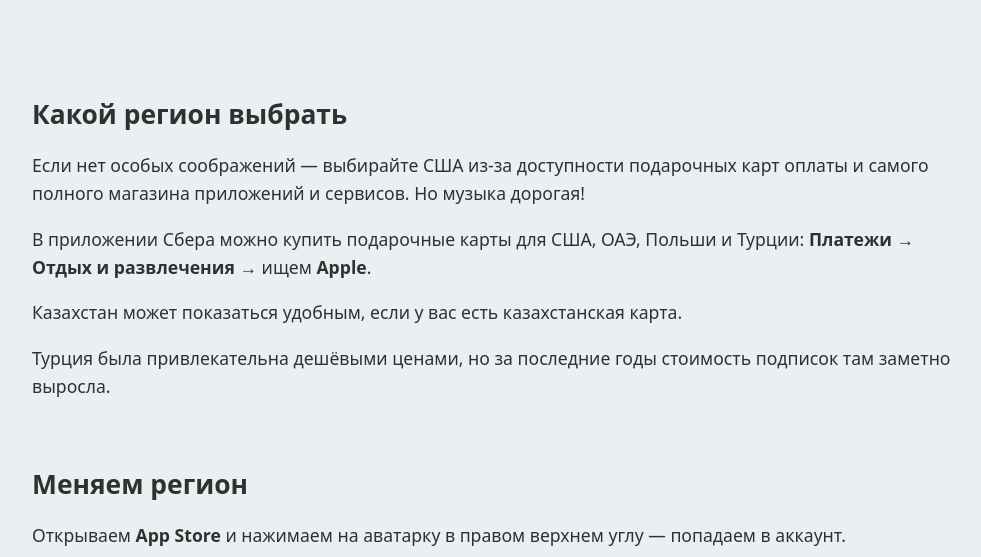
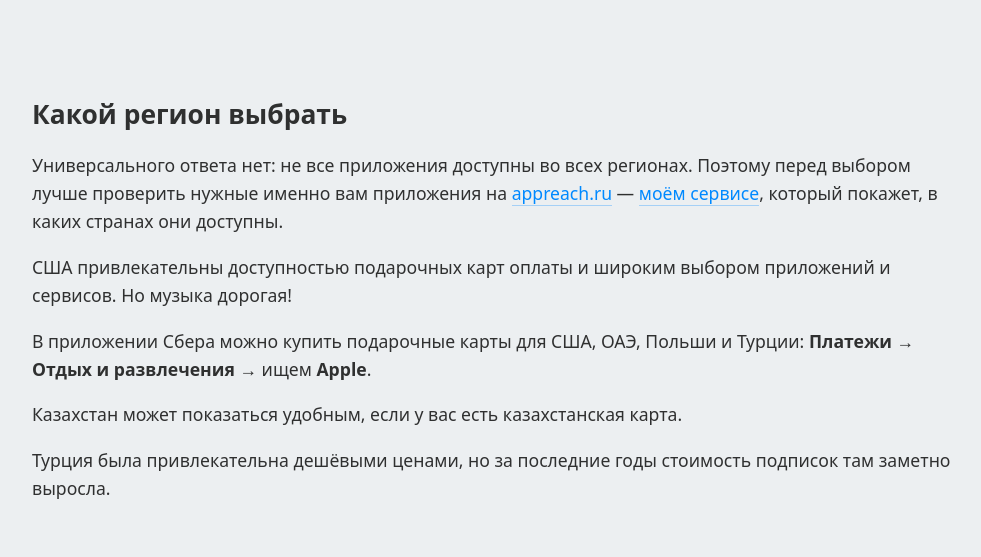
Before and after one commit to artembolotov/artembolotov.github.io, a Jekyll site: the page built from blog/_posts/2026-05-24-apple-change-region.md, in a window 1280 px wide and 900 px high, scrolled down 1140 px, cut to the strip 107-664 px from the top of the window. Shown: the whole strip, without its empty margins (139-1120 px from the left). Built offline with Jekyll 4.4.1, drawn with Linux system fonts in a browser that asks for light colours.

Commit message:
Смягчить совет про США в статье о смене региона, добавить ссылку на appreach.ru
https://claude.ai/code/session_01UZLjhUhhZRcofwYAVY2ENC

```diff
--- a/blog/_posts/2026-05-24-apple-change-region.md
+++ b/blog/_posts/2026-05-24-apple-change-region.md
@@ -26,7 +26,9 @@ draft: false
 
 ## Какой регион выбрать
 
-Если нет особых соображений — выбирайте США из-за доступности подарочных карт оплаты и самого полного магазина приложений и сервисов. Но музыка дорогая!
+Универсального ответа нет: не все приложения доступны во всех регионах. Поэтому перед выбором лучше проверить нужные именно вам приложения на [appreach.ru](https://appreach.ru/){:target="_blank" rel="noopener noreferrer"} — [моём сервисе](/blog/2026/06/04/appreach), который покажет, в каких странах они доступны.
+
+США привлекательны доступностью подарочных карт оплаты и широким выбором приложений и сервисов. Но музыка дорогая!
 
 В приложении Сбера можно купить подарочные карты для США, ОАЭ, Польши и Турции: **Платежи → Отдых и развлечения** → ищем **Apple**.
 
```
